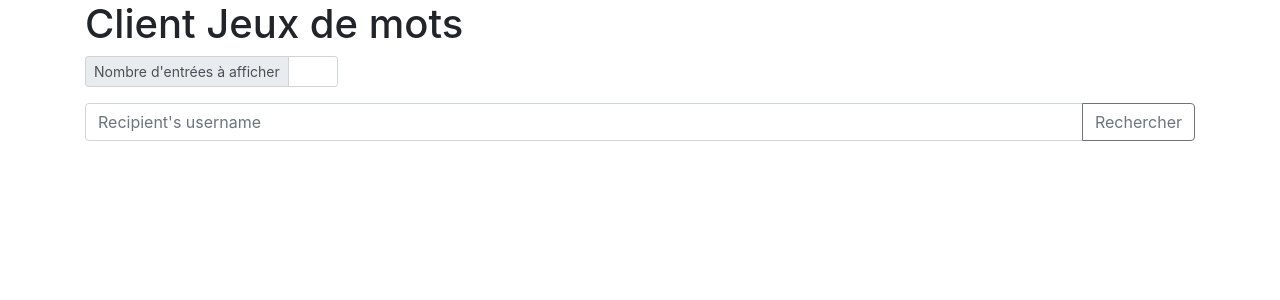
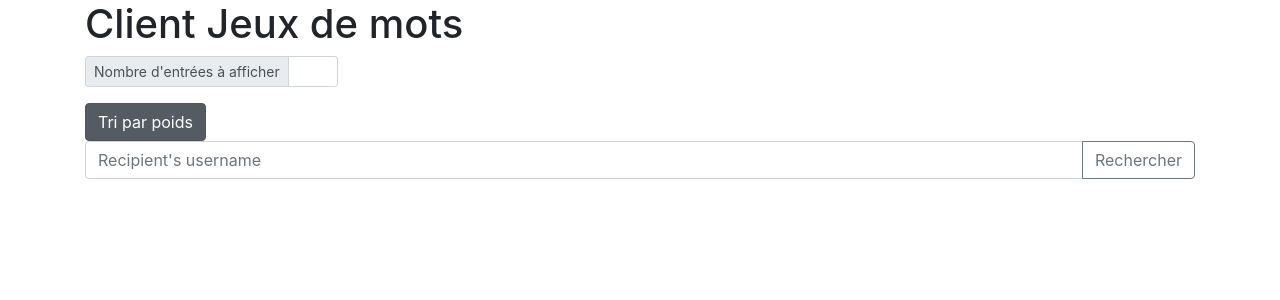
Before and after one commit to Florian-Ch/ClientJDM, a React (Create React App) app: page / in a window 1280 px wide. Shown: the top 300 px of the page. Built offline with nearby package versions, Linux system fonts and the light colour scheme.

Commit message:
changement de salle

```diff
--- a/src/components/Home.jsx
+++ b/src/components/Home.jsx
@@ -3,12 +3,24 @@ import SearchBar from './SearchBar'
 import Button from './Button'
 
 export default class Home extends Component {
+  constructor(props){
+    super(props)
+
+    var switch_sort = React.createRef()
+
+  }
+
+  onClickButton(){
+    console.log()
+  }
+
   render() {
     return (
       <div class="container">
         <div class="raw"> {/* ligne de titre */}
           <h1>Client Jeux de mots</h1>
         </div>
+
         <div class="raw"> {/* ligne des options */}
           {/*<Button name="test"/>*/}
           <div class="input-group input-group-sm mb-3">
@@ -17,7 +29,13 @@ export default class Home extends Component {
             </div>
             <input type="text" class="form-control" aria-label="Small" aria-describedby="inputGroup-sizing-sm" style={{maxWidth:"50px"}}/>
           </div>
+          <div class="btn-group-toggle" data-toggle="buttons">
+            <label class="btn btn-secondary active">
+              <input type="checkbox" checked autocomplete="off"/> Tri par poids
+            </label>
+          </div>
         </div>
+
         <div class="raw"> {/* ligne de barre de recherche */}
           <SearchBar/>
         </div>
```
